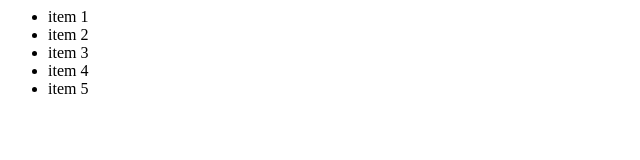
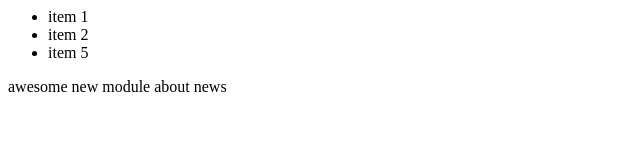
Before and after one commit to Moskaoud/testpull, a plain HTML site: page index.html in a window 1280 px wide. Shown: the whole page, without its empty margins (0-640 px from the left). Drawn offline with Linux system fonts and the light colour scheme.

Commit message:
edit and add new module

```diff
--- a/index.html
+++ b/index.html
@@ -4,11 +4,16 @@
 <ul>
 	  <li> item 1 </li>
 	  <li> item 2 </li>
-	  <li> item 3 </li>
-	  <li> item 4 </li>
+
 	  <li> item 5 </li>
 
 </ul>
 </module-one>
+
+<module-two>
+	<div>
+	awesome new module about news
+	</div>
+</module-two>
 </body>
 </html>
```
